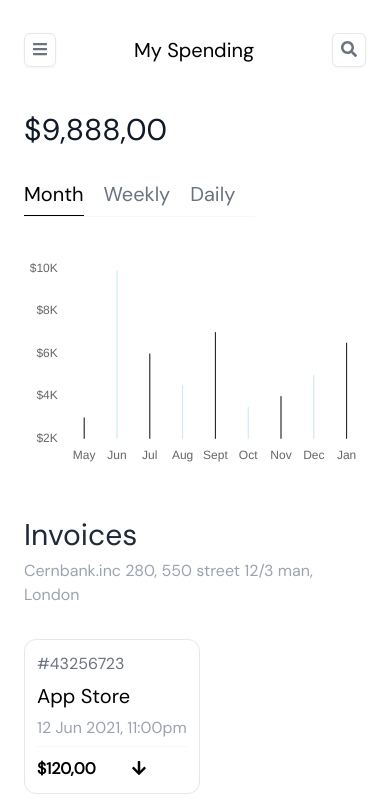
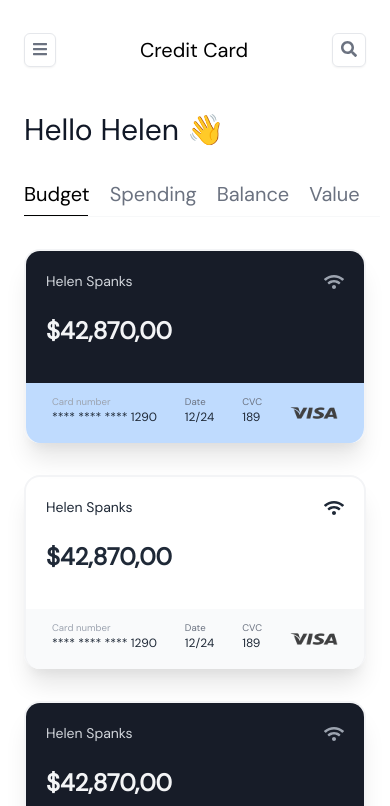
Before and after one commit to bytemerger/veufinance, a Vue app: page / in a window 390 px wide. Shown: the top 806 px of the page. Built offline with nearby package versions, Linux system fonts and the light colour scheme.

Commit message:
add navigation to and from card and spending views

```diff
--- a/src/App.vue
+++ b/src/App.vue
@@ -18,7 +18,7 @@
       <div class="mt-8 text-sm" :class="[ view === 'spending' ? 'hidden' : '']">
         <ul class="flex list-none text-xl">
           <li class="border-b pr-5 lg:pr-8 pb-2 border-opacity-30 active">Budget</li>
-          <li class="border-b pr-5 lg:pr-8 pb-2 border-opacity-30 text-gray-500">Spending</li>
+          <li class="border-b pr-5 lg:pr-8 pb-2 border-opacity-30 text-gray-500" @click="changeView('spending')" >Spending</li>
           <li class="border-b pr-5 lg:pr-8 pb-2 border-opacity-30 text-gray-500">Balance</li>
           <li class="border-b pr-5 lg:pr-8 pb-2 border-opacity-30 text-gray-500">Value</li>
         </ul>
@@ -28,9 +28,10 @@
           <li class="border-b pr-5 lg:pr-8 pb-2 border-opacity-30 active">Month</li>
           <li class="border-b pr-5 lg:pr-8 pb-2 border-opacity-30 text-gray-500">Weekly</li>
           <li class="border-b pr-5 lg:pr-8 pb-2 border-opacity-30 text-gray-500">Daily</li>
+          <li class="border-b pr-5 lg:pr-8 pb-2 border-opacity-30 text-gray-500" @click="changeView('card')">Cards</li>
         </ul>
       </div>
-      <spending-view></spending-view>
+      <spending-view :class="[ view === 'spending' ? '' : 'hidden']"></spending-view>
       <div class="masked" :class="[ view === 'spending' ? 'hidden' : '']">
         <credit-card v-for="n in 4" :light="n%2 === 0" :key="n" :mobile="true" class="mt-8 rounded-2xl"></credit-card>
       </div>
@@ -59,7 +60,15 @@ export default {
   },
   data(){
     return{
-      view: 'spending'
+      view: 'card'
+    }
+  },
+  methods:{
+    /*
+      For easier readability
+     */
+    changeView(view){
+      this.view = view;
     }
   }
 }
```
